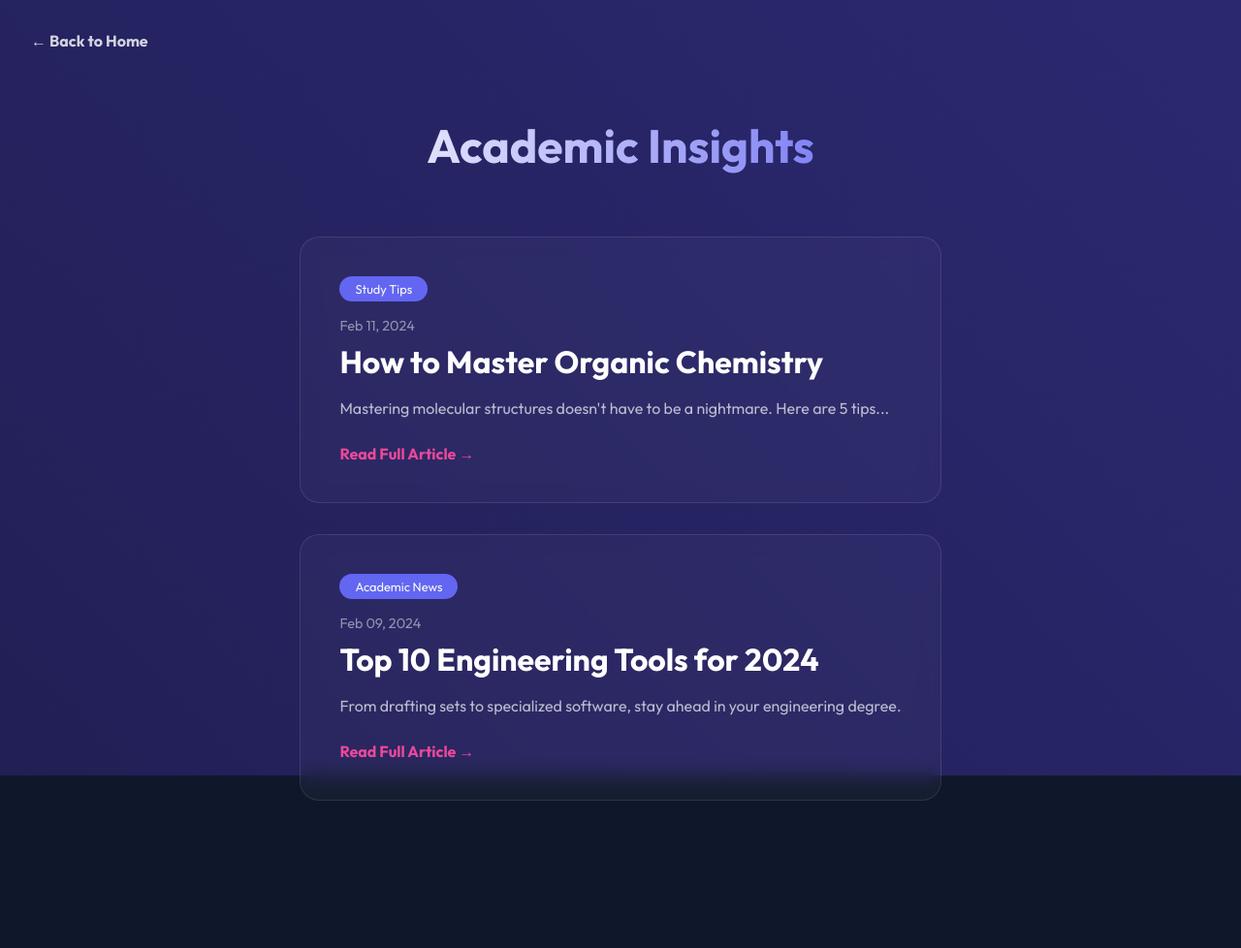
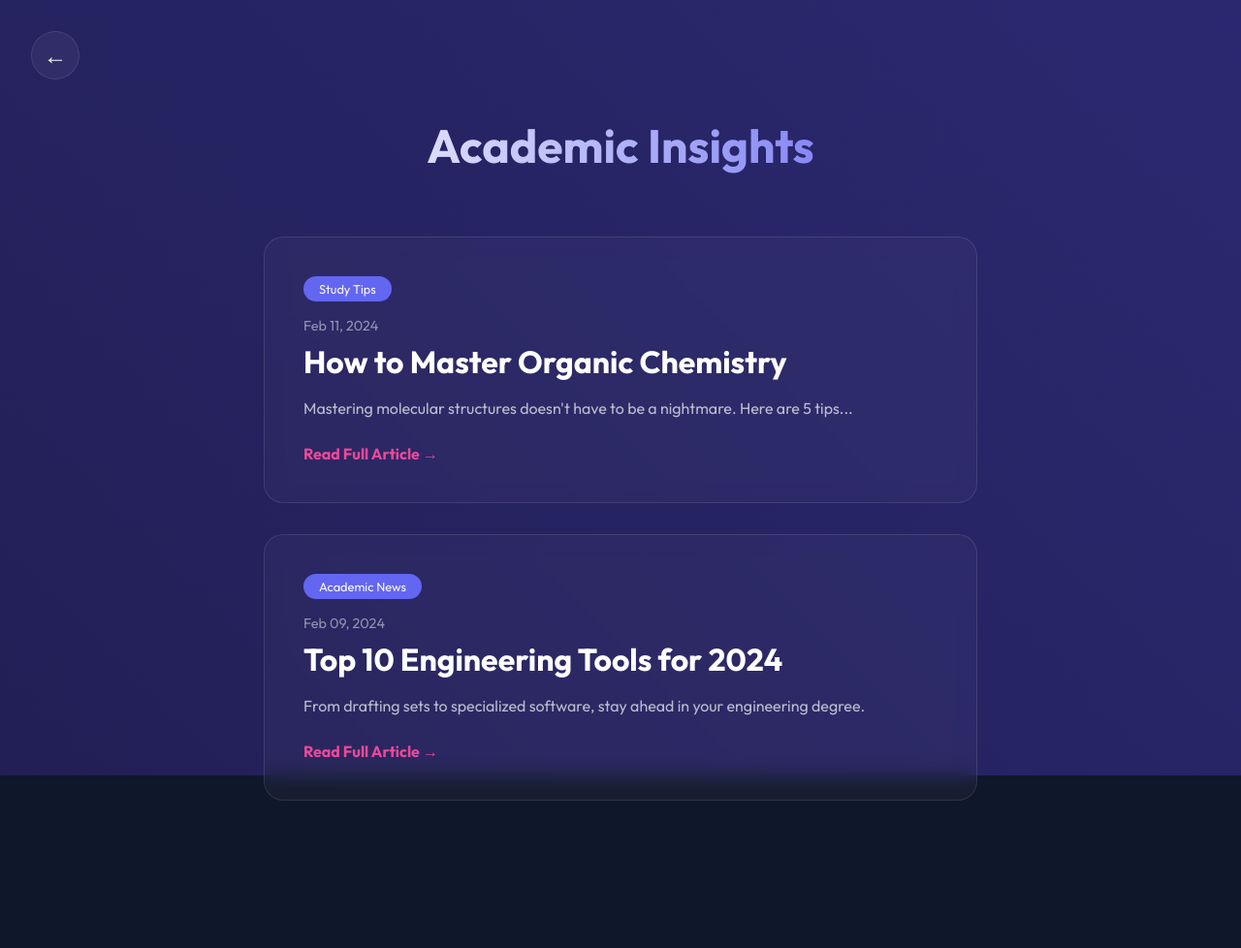
Before and after one commit to NarimanOusman/Bookshop, a Django app: page /blog/ in a window 1280 px wide. Shown: the whole page at 97% size. Run offline with Django 5.2, Linux system fonts and the light colour scheme.

Commit message:
feat: Introduce new landing page CSS, blog list, and products page templates.

```diff
--- a/static/css/landing.css
+++ b/static/css/landing.css
@@ -330,7 +330,7 @@ body {
 }
 
 .nav-link {
-    position: absolute;
+    position: fixed;
     top: 2rem;
     left: 2rem;
     color: white;
@@ -338,10 +338,20 @@ body {
     font-weight: 600;
     display: flex;
     align-items: center;
-    gap: 0.5rem;
-    opacity: 0.8;
+    justify-content: center;
+    width: 50px;
+    height: 50px;
+    background: rgba(255, 255, 255, 0.05);
+    backdrop-filter: blur(10px);
+    border: 1px solid rgba(255, 255, 255, 0.1);
+    border-radius: 50%;
+    font-size: 1.5rem;
+    transition: all 0.3s ease;
+    z-index: 9999;
 }
 
 .nav-link:hover {
-    opacity: 1;
+    background: var(--primary);
+    transform: translateX(-5px);
+    border-color: transparent;
 }
--- a/templates/blog/list.html
+++ b/templates/blog/list.html
@@ -11,6 +11,7 @@
         body {
             overflow-y: auto;
             height: auto;
+            display: block;
         }
 
         .blog-container {
@@ -73,7 +74,7 @@
 
 <body>
     <div class="bg-container"></div>
-    <a href="{% url 'home' %}" class="nav-link">&larr; Back to Home</a>
+    <a href="{% url 'home' %}" class="nav-link">&larr;</a>
 
     <div class="blog-container">
         <h1
--- a/templates/products.html
+++ b/templates/products.html
@@ -11,6 +11,7 @@
         body {
             overflow-y: auto;
             height: auto;
+            display: block;
         }
     </style>
 </head>
@@ -18,7 +19,7 @@
 <body>
     <div class="bg-container"></div>
 
-    <a href="{% url 'home' %}" class="nav-link">&larr; Back to Home</a>
+    <a href="{% url 'home' %}" class="nav-link">&larr;</a>
 
     <div class="products-container">
         <h2
```
